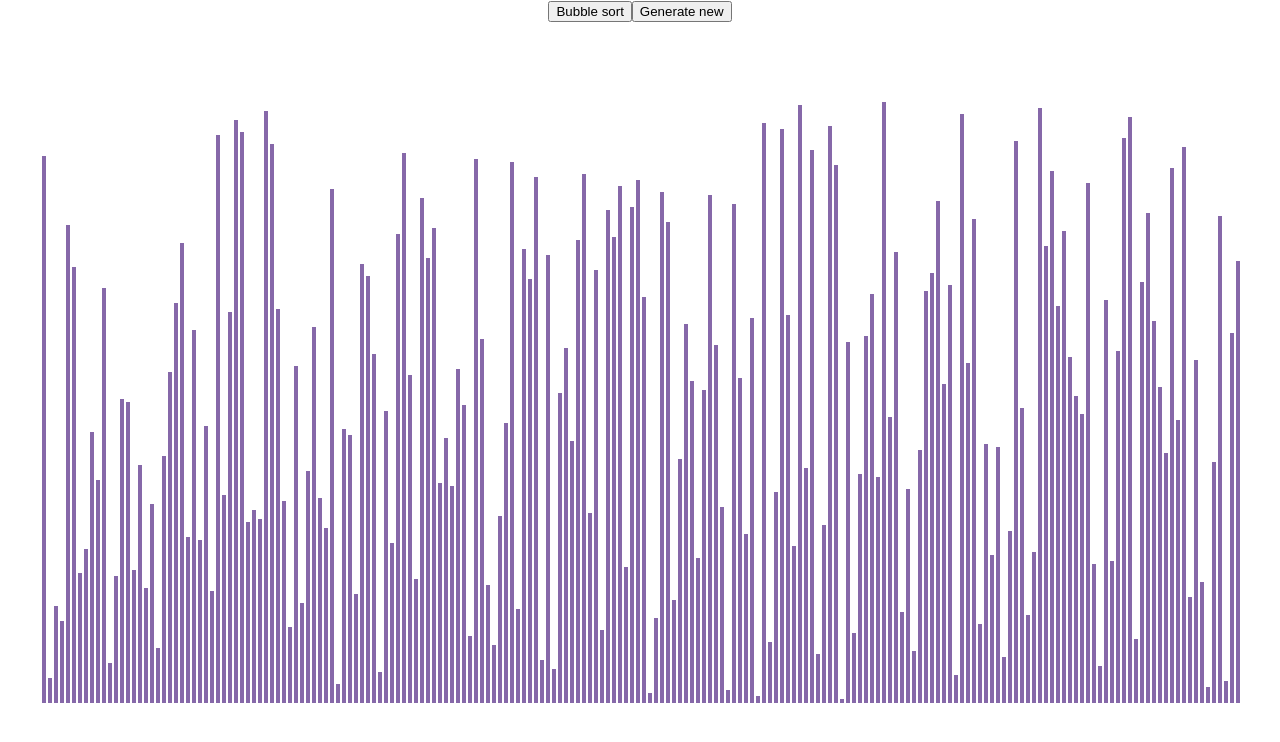
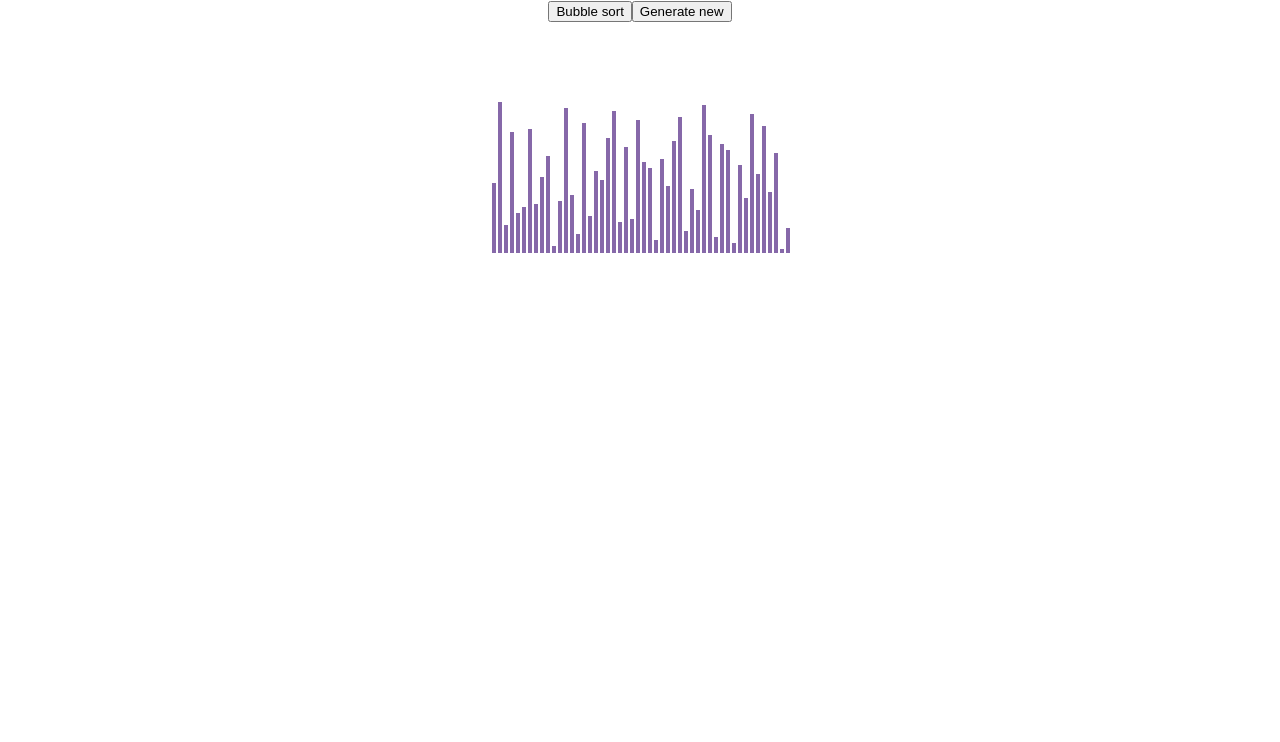
Before and after one commit to MaxamatO/AlgoVisualizer, a React (Create React App) app: page / in a window 1280 px wide. Shown: the top 742 px of the page. Built offline with nearby package versions, Linux system fonts and the light colour scheme.

Commit message:
just a save

```diff
--- a/src/App.jsx
+++ b/src/App.jsx
@@ -8,15 +8,20 @@ function App() {
 
   const refreshApp = () => {
     setIsSorted(isSorted);
+    setNumbers(numbers)
   }
 
   useEffect(() => {
-    setNumbers(numbers)
-  }, [])
+    refreshApp();
+  }, [numbers])
 
   const generateNew = () => {
-    setIsSorted(false);
-    return generateRandomNumbers();
+    let rects = document.getElementsByClassName("rect");
+        for(let r=0; r<rects.length; r++){
+          rects[r].style.borderColor = "blue";
+        }
+        setIsSorted(false)
+    return setNumbers(generateRandomNumbers());
   }
 
   const shuffle = (array) => {
@@ -31,39 +36,45 @@ function App() {
   }
 
   const generateRandomNumbers = () => {
-    for (var a=[],i=0;i<200;++i) a[i]=i;
+    for (var a=[],i=0;i<50;++i) a[i]=i;
     return shuffle(a);
   }
 
   const bubblesort = (nums) => {
+      let i = 0;
+      let inMemory;
+      for (var ids=[],x=0;x<nums.length;++x) ids[x]=x;
+      for(i=nums.length; i>0; i--){
+          for(let j=0; j<i; j++){
+            if(nums[j]>nums[j+1]){
+              inMemory = nums[j+1]
+              nums[j+1]=nums[j]
+              nums[j]=inMemory;
+            }
+
+        }
+        let rects = document.getElementsByClassName("rect");
+        for(let r=0; r<rects.length; r++){
+          rects[r].style.borderColor = "red";
+        }
+      }
+      setNumbers(nums)
       setIsSorted(true);
-      let iteration = 0;
-      let inMemory;
-      while (iteration<nums.length-1){
-          for(let i=0; i<nums.length-1; i++){
-              console.log("Comparing: " + nums[i] +"-"+nums[i+1]);
-              if(nums[i]>nums[i+1]){
-              inMemory = nums[i+1]
-              nums[i+1]=nums[i]
-              nums[i]=inMemory;
-              }
-          }
-          iteration = iteration+1;
-          setNumbers(nums)
-      }
-      return;
+      return numbers;
+
   }
   function BubbleSort(){
     if(!isSorted){
-      let array = generateNew();
-      return array.map((number) => {
+      let array = generateRandomNumbers();
+      return array.map((number, index) => {
         return (
-          <div className='rect' key={number} style={{height:number*3+"px"}}>
+          <div className='rect' id={index} key={number} style={{height:number*3+"px"}}>
           </div>
         )
       }
       );
     }
+    console.log(numbers);
     return(
       numbers.map((number) => {
         return (
@@ -78,7 +89,7 @@ function App() {
       <button onClick={() => {bubblesort(generateRandomNumbers())}}>Bubble sort</button>
       <button onClick={() => {generateNew()}}>Generate new</button>
       <div className='main-display'>
-        <BubbleSort/>
+        <BubbleSort></BubbleSort>
       </div>
     </div>
   );
```
